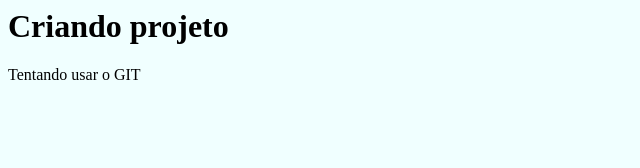
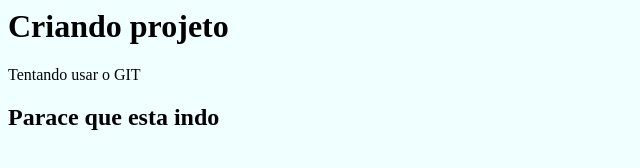
Before and after one commit to killokaik/curso1-git, a plain HTML site: page index.html in a window 1280 px wide. Shown: the whole page, without its empty margins (0-640 px from the left). Drawn offline with Linux system fonts and the light colour scheme.

Commit message:
segundi titulo

```diff
--- a/index.html
+++ b/index.html
@@ -6,7 +6,7 @@
     <body>
         <h1>Criando projeto</h1>
         <p>Tentando usar o GIT</p>
-
+        <h2>Parace que esta indo</h2>
 
     </body>
 </html>
```
